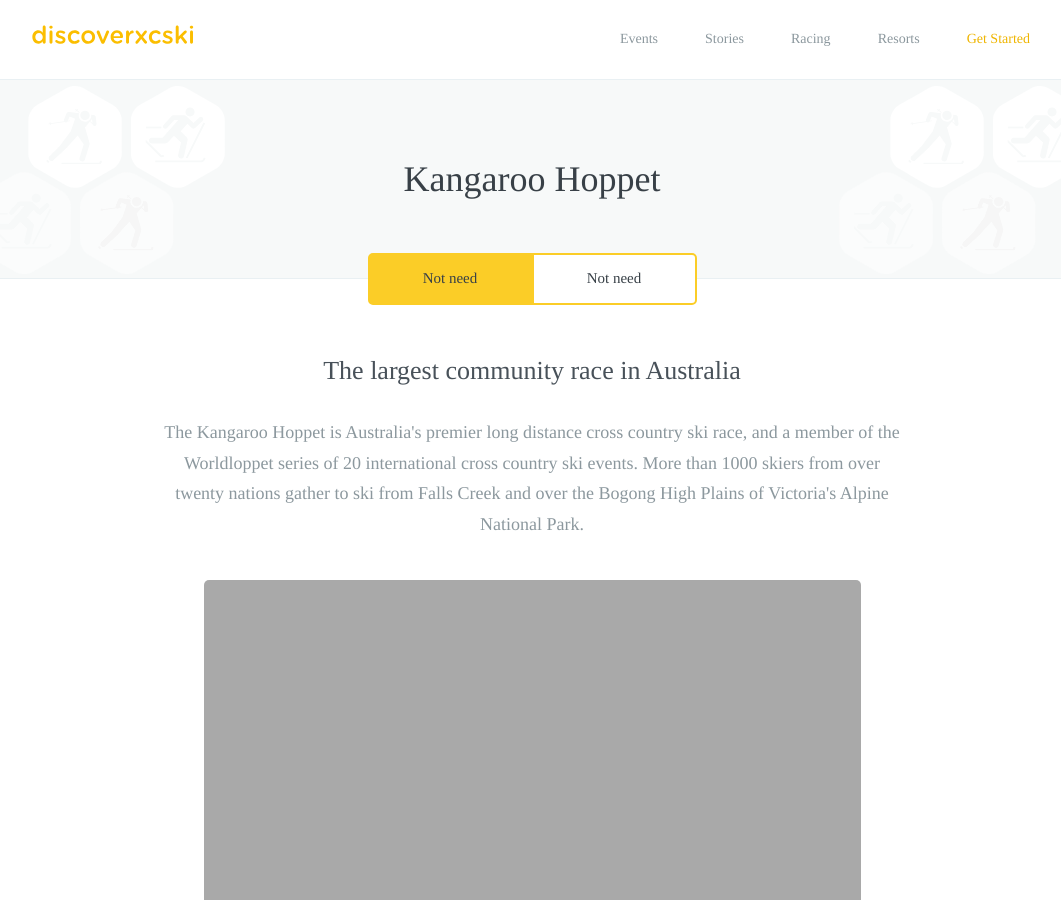
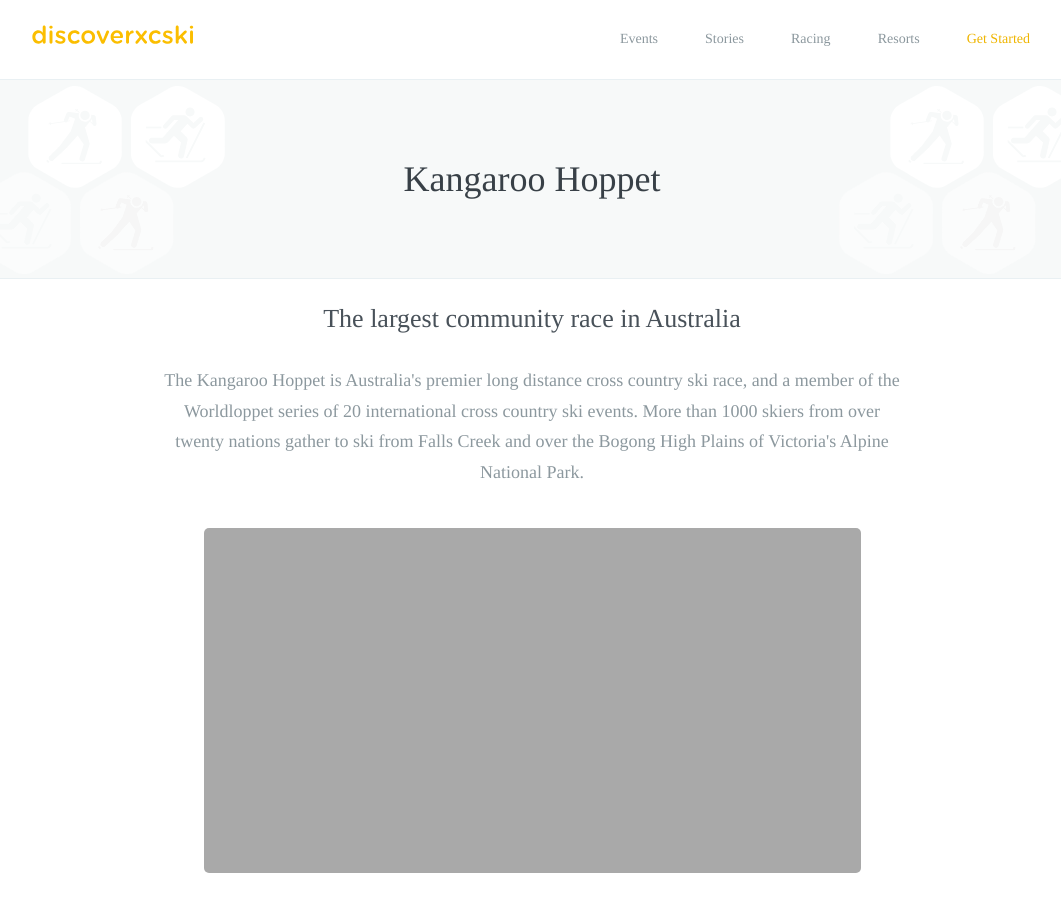
Before and after one commit to robcatto/robcatto.github.io, a Jekyll site: the page built from racing/kangaroo-hoppet/index.html, in a window 1280 px wide and 900 px high. Shown: the whole window, without its empty margins (108-1169 px from the left). Built offline with Jekyll 4.4.1, drawn with Linux system fonts in a browser that asks for light colours; some web fonts are replaced; Markdown is read by kramdown in place of the engine named in the settings.

Commit message:
Update index.html

```diff
--- a/racing/kangaroo-hoppet/index.html
+++ b/racing/kangaroo-hoppet/index.html
@@ -22,25 +22,8 @@ layout: default
             <div class="page__content">
 
                <input id="tab1" type="radio" name="tabs" checked>
-      <label class="button" for="tab1" style="
-        border-radius: 5px 0px 0px 5px;
-        color: #384047;
-        padding: 0px 21px;
-        width: 165px;
-        margin-right: -5px;
-">
-
-        Not need</label>
 
       <input id="tab2" type="radio" name="tabs">
-      <label class="button" for="tab2" style="
-        border-radius: 0px 5px 5px 0px;
-        color: #384047;
-        padding: 0px 21px;
-        width: 165px;">
-
-       Not need</label>
-
 
       <div class="content">
         <div id="content1">
```
